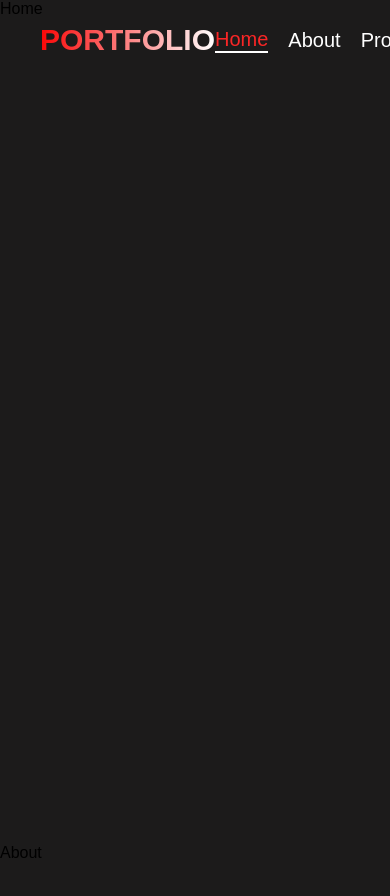
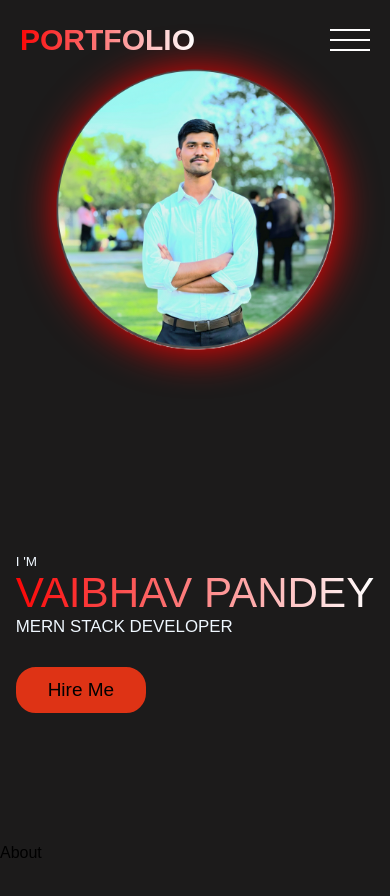
Before and after one commit to flyingvaibhav/V.P-Portfolio, a React (Vite) app in the folder animated portfilio/: page / in a window 390 px wide. Shown: the top 896 px of the page. Built offline with nearby package versions, Linux system fonts and the light colour scheme.

Commit message:
made a navbar section

```diff
--- a/animated portfilio/package.json
+++ b/animated portfilio/package.json
@@ -12,7 +12,9 @@
   "dependencies": {
     "react": "^19.1.1",
     "react-dom": "^19.1.1",
-    "react-scroll": "^1.9.3"
+    "react-scroll": "^1.9.3",
+    "react-simple-typewriter": "^5.0.1",
+    "react-type-animation": "^3.2.0"
   },
   "devDependencies": {
     "@eslint/js": "^9.36.0",
--- a/animated portfilio/src/components/Home/Home.css
+++ b/animated portfilio/src/components/Home/Home.css
@@ -1,6 +1,73 @@
 #home{
     width: 100%;
     height: 100%;
-    min-height: 100vh;
+    display: flex;
+}
+.lefthome{
+    width: 50%;
+    height: 100vh;
+    display: flex;
+    justify-content: center;
+    align-items: center;
+    color: aliceblue;
+}
+.righthome{
+    width: 50%;
+    height: 100vh;
+    display: flex;
+    justify-content: center;
+    align-items: center
+}
+.righthome img{
+    width: 80%;
+   filter: drop-shadow(2px 2px 20px red);
+}
+.homedetails{
+    font-size: 2vmax;
+}
+.line1{
+    font-size: 0.8em;
+}
+.line2{
+    font-size: 2.5em;
+
+ background: linear-gradient(to right, rgb(251, 6, 6),white);
+ background-clip: text;
+ color: transparent;
+}
+.line3{
+    font-size: 1em;
+}
+.homedetails button{
+    padding: 10px 30px ;
+ background-color: rgb(222, 51, 21);
+ color: black;
+ border:  2px solid rgb(222, 51, 21);
+ margin-top: 30px;
+ border-radius: 20px;
+ font-size: 19px;
+ transition: all 0.4s ease;
+ cursor: pointer;
+}
+.homedetails button:hover{
+    background-color: transparent;
+    color: rgb(222, 51, 21);
+    }
+
+@media  (max-width: 768px){
+    #home{
+        flex-direction: column-reverse;
+        height: auto;
+    }
+    .lefthome{
+        width: 100%;
+        height: 50vh;
+
+    }
+    .righthome{
+        width: 100%;
+        height: 50vh;
+        align-items: end;
+    }
 
 }
--- a/animated portfilio/src/components/Home/Home.jsx
+++ b/animated portfilio/src/components/Home/Home.jsx
@@ -1,10 +1,44 @@
 import React from 'react'
 import './Home.css'
+import man from '../../assets/man2.png'
+import { TypeAnimation } from 'react-type-animation';
 
 
 function Home() {
   return (
-    <div id='home'>Home</div>
+    <div id='home'>
+<div className='lefthome'>
+  <div className="homedetails">
+    <div className="line1">I 'M</div>
+    <div className="line2">VAIBHAV PANDEY</div>
+    <div className="line3"> <TypeAnimation
+              sequence={[
+      'SOFTWARE DEVELOPER',
+      1500, // You can also increase the pause time here
+      'MERN STACK DEVELOPER',
+      1500, // And here
+    ]}
+              wrapper="span" // The wrapper element, can be a 'div', 'p', or 'span'
+              speed={35}     // Typing speed
+              style={{ fontSize: '1em', display: 'inline-block' }} // Basic styling
+              repeat={Infinity} // This will make the animation repeat indefinitely
+            />
+
+
+      </div>
+      <div>
+      <button className='btn hirebtn'>Hire Me</button>
+      </div>
+  </div>
+
+</div>
+<div className='righthome'>
+<img src={man} alt="" />
+
+
+</div>
+
+    </div>
   )
 }
 
--- a/animated portfilio/src/components/Nav/Nav.css
+++ b/animated portfilio/src/components/Nav/Nav.css
@@ -4,15 +4,23 @@ nav {
     display: flex;
     justify-content: space-between;
     align-items: center;
-    padding: 40px;
+    padding: 20px;
     position: fixed;
     top: 0;
-
+    z-index: 20;
 
 }
+ nav ul a{
+    cursor: pointer;
+}
+nav ul a:hover {
+    color: rgb(249, 38, 38) ;
+    border-bottom: 2px solid white;
+}
+
 .active{
     color: rgb(249, 38, 38) ;
-    border-bottom: 2px solid white
+    border-bottom: 2px solid white;
 }
 ul{
     display: flex;
@@ -33,3 +41,60 @@ nav h1{
  background-clip: text;
  color: transparent;
 }
+
+.hamburger{
+    display: flex;
+    justify-content: center;
+    align-items: center;
+    gap: 8px;
+    flex-direction: column;
+    display: none;
+
+
+}
+.ham{
+    width: 40px;
+    height: 2px;
+    background-color: white;
+     transition: all 0.6s ;
+}
+.mobilemenu{
+    position : absolute;
+    top: 80px;
+    width: 100%;
+    height: 100vh;
+    background-color: rgba(12, 12, 12, 0.453);
+    backdrop-filter: blur(15px);
+    right: 0;
+    transform: translateX(100%);
+ flex-direction: column;
+ transition: all 0.6s ;
+ gap: 50px;
+}
+.activemobile{
+    transform: translateX(0%);
+
+}
+.activeham .ham:nth-child(1){
+    transform: rotate(45deg) ;
+    position: relative;
+    top: 8px;
+}
+.activeham .ham:nth-child(2){
+    opacity: 0;
+}
+.activeham .ham:nth-child(3){
+    transform: rotate(-45deg) ;
+    position: relative;
+    top: -12px;
+}
+
+
+@media(max-width: 768px) {
+    .destopmenu{
+        display: none;
+    }
+    .hamburger{
+        display: flex;
+    }
+}
--- a/animated portfilio/src/components/Nav/Nav.jsx
+++ b/animated portfilio/src/components/Nav/Nav.jsx
@@ -1,14 +1,32 @@
-import React from 'react'
+import React, { useRef } from 'react'
 import './Nav.css'
 import { Link } from 'react-scroll'
 
 
 function Nav() {
+  let menu = useRef()
+  let mobile = useRef()
+
   return (
     <nav>
+ <h1>PORTFOLIO</h1>
+<ul className='destopmenu'>
+       <Link to="home" activeClass='active'spy={true} smooth ={true} duration={500}><li>Home</li></Link>
+        <Link to="about" activeClass='active'spy={true} smooth ={true} duration={500}><li>About</li></Link>
+        <Link to="projects" activeClass='active'spy={true} smooth ={true} duration={500}><li>Projects</li></Link>
+        <Link to="contact" activeClass='active'spy={true} smooth ={true} duration={500}><li>Contact</li></Link>
+</ul>
+<div className="hamburger" ref={menu} onClick={()=>{
+  mobile.current.classList.toggle('activemobile')
+  menu.current.classList.toggle('activeham')
+}}>
+<div className="ham"></div>
+<div className="ham"></div>
+<div className="ham"></div>
 
-        <h1>PORTFOLIO</h1>
-<ul>
+</div>
+
+<ul className='mobilemenu' ref={mobile}>
        <Link to="home" activeClass='active'spy={true} smooth ={true} duration={500}><li>Home</li></Link>
         <Link to="about" activeClass='active'spy={true} smooth ={true} duration={500}><li>About</li></Link>
         <Link to="projects" activeClass='active'spy={true} smooth ={true} duration={500}><li>Projects</li></Link>
```
Also changed, not shown: animated portfilio/src/assets/man2.png (added), 1 other file (tests, documents, lock files or other folders).
